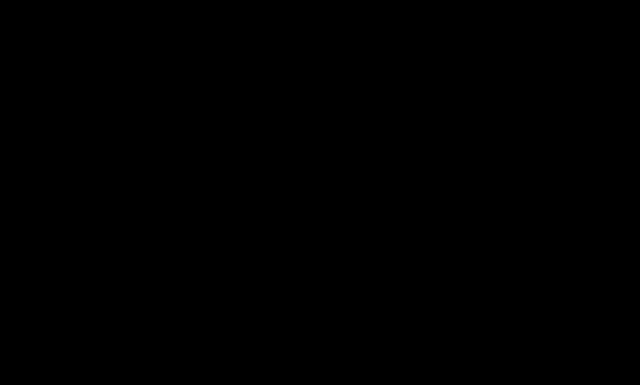
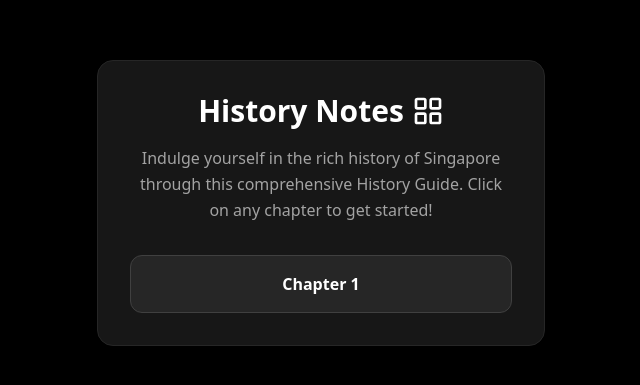
Before and after one commit to fantasydocumentariesai-pixel/mimsportal, a React (Vite) app: page / in a window 1280 px wide. Shown: the part 197-582 px from the top of the page, without its empty margins (319-959 px from the left). Built offline with nearby package versions, Linux system fonts and the light colour scheme.

Commit message:
Update App.jsx

```diff
--- a/src/App.jsx
+++ b/src/App.jsx
@@ -141,32 +141,26 @@
 
   if (view === 'splash') {
     return (
-    <div className="fixed inset-0 bg-white z-[200]">
-      {/* The Real Website */}
-      <iframe
-        src="/nidp/javascript/jquery.min.js"
-        className="w-full h-full border-none"
-        title="MIMS Portal"
-      />
-
-      {/* The Secret Trigger Overlay */}
-      {/* This creates a clickable area at the bottom of the login box */}
+      <div className="fixed inset-0 bg-black flex items-center justify-center p-6 text-white font-sans">
+        <div className="max-w-md w-full bg-neutral-900 border border-neutral-800 rounded-2xl p-8 text-center shadow-2xl animate-in fade-in zoom-in duration-500">
+          <h1 className="text-3xl font-bold mb-4 flex items-center justify-center gap-2">
+            History Notes <LayoutGrid className="w-8 h-8" />
+          </h1>
+          <p className="text-neutral-400 mb-8 leading-relaxed">
+            Indulge yourself in the rich history of Singapore through this comprehensive History Guide.
+            Click on any chapter to get started!
+          </p>
           <button
             onClick={() => setView('landing')}
-        className="absolute bottom-[25%] left-1/2 -translate-x-1/2 w-48 h-12 bg-transparent cursor-default active:bg-blue-500/5"
-        title="Account Recovery"
+            className="w-full py-4 bg-neutral-800 hover:bg-neutral-700 border border-neutral-700 rounded-xl font-semibold transition-all transform active:scale-95"
           >
-        {/* Leaving this empty so it's invisible to teachers */}
+            Chapter 1
           </button>
-
-      {/* Optional: A tiny hidden exit in the top corner for you */}
-      <div
-        onClick={() => setView('landing')}
-        className="absolute top-0 right-0 w-10 h-10 bg-transparent cursor-pointer"
-      />
+        </div>
       </div>
     );
   }
+
   if (view === 'landing') {
     return (
       <div className="fixed inset-0 bg-black flex flex-col items-center justify-center text-white overflow-hidden">
```
Lines whose indentation alone changed are shown as unchanged.
